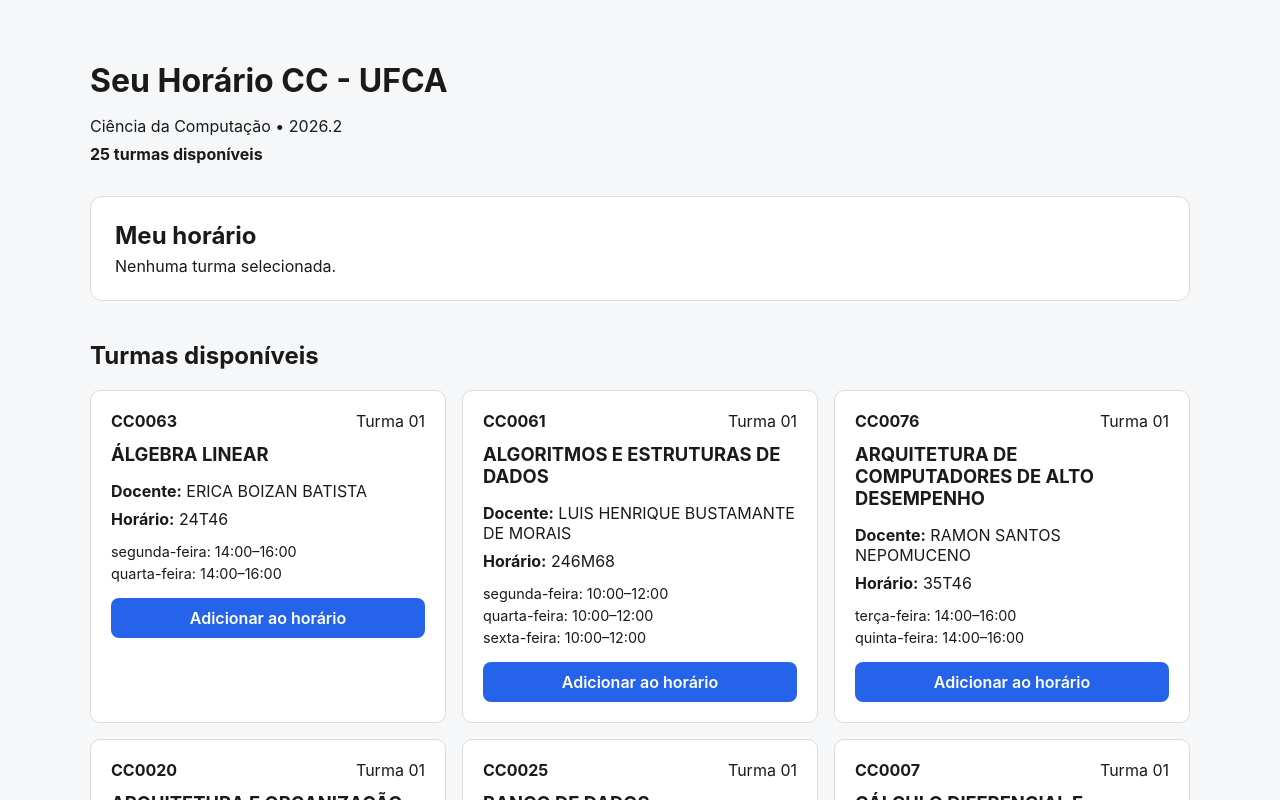
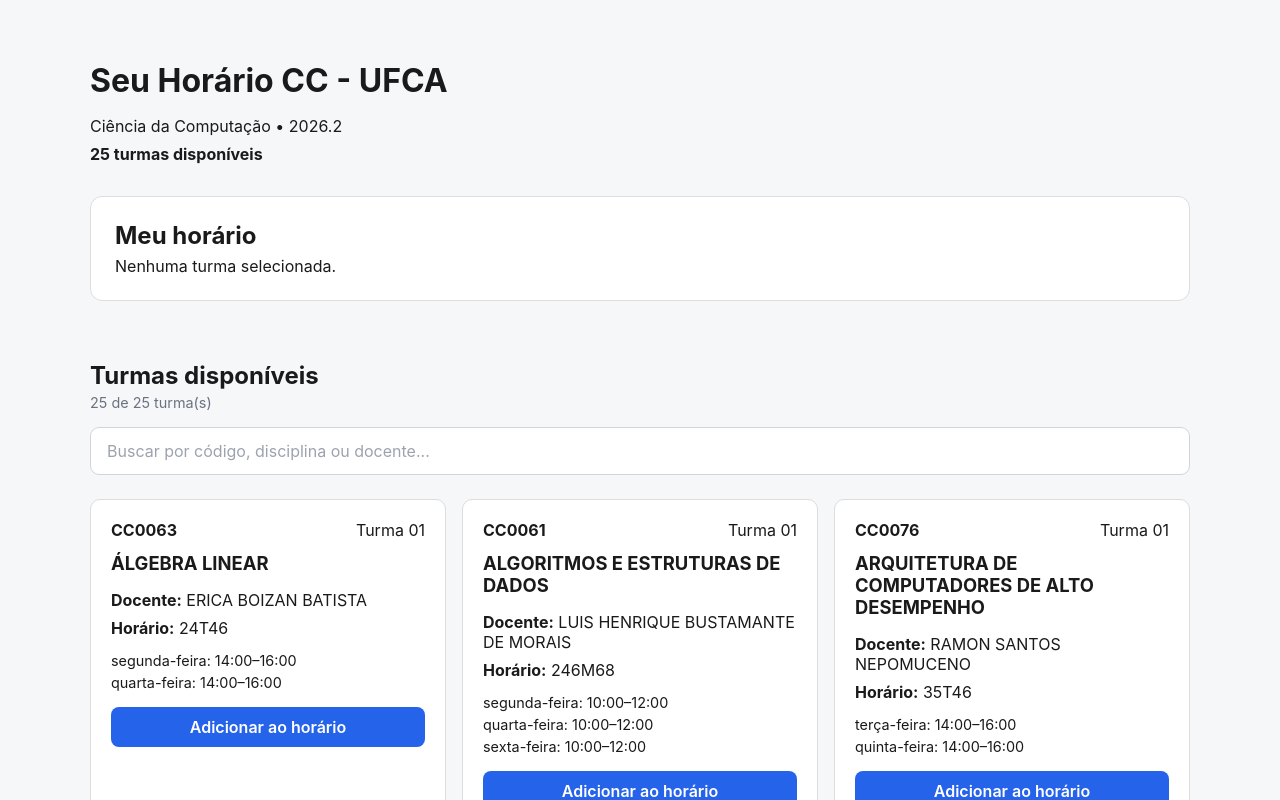
Before and after one commit to IrlanBarros/seu-horario-ufca, a React (Vite) app: page / in a window 1280 px wide. Shown: the top 800 px of the page. Built offline with nearby package versions, Linux system fonts and the light colour scheme.

Commit message:
feat: adiciona busca de turmas por codigo disciplina e docente

```diff
--- a/src/App.css
+++ b/src/App.css
@@ -342,3 +342,66 @@ header p {
   margin-top: auto;
   font-size: 0.7rem;
 }
+
+.turmas-titulo {
+  display: flex;
+  align-items: flex-end;
+  justify-content: space-between;
+  gap: 16px;
+  margin-bottom: 16px;
+}
+
+.turmas-titulo h2 {
+  margin-bottom: 4px;
+}
+
+.turmas-titulo p {
+  margin: 0;
+  color: #6b7280;
+  font-size: 0.9rem;
+}
+
+.busca-container {
+  margin-bottom: 24px;
+}
+
+.campo-busca {
+  width: 100%;
+  padding: 13px 16px;
+
+  border: 1px solid #d1d5db;
+  border-radius: 9px;
+
+  background: #fff;
+  color: #111827;
+
+  font-size: 1rem;
+
+  outline: none;
+}
+
+.campo-busca:focus {
+  border-color: #2563eb;
+  box-shadow: 0 0 0 3px #2563eb20;
+}
+
+.campo-busca::placeholder {
+  color: #9ca3af;
+}
+
+.nenhum-resultado {
+  margin-bottom: 24px;
+  padding: 24px;
+
+  border: 1px solid #e5e7eb;
+  border-radius: 10px;
+
+  background: #fff;
+
+  text-align: center;
+}
+
+.nenhum-resultado p {
+  margin: 6px 0 0;
+  color: #6b7280;
+}
--- a/src/App.tsx
+++ b/src/App.tsx
@@ -16,17 +16,23 @@ function gerarIdTurma(turma: Turma) {
   ].join('|')
 }
 
+function normalizarTexto(texto: string) {
+  return texto
+    .normalize('NFD')
+    .replace(/[\u0300-\u036f]/g, '')
+    .toLowerCase()
+    .trim()
+}
+
 const STORAGE_KEY = 'seu-horario-cc-ufca:2026.2:turmas'
 
 function App() {
   const [dados, setDados] = useState<DadosCurso | null>(null)
   const [erro, setErro] = useState<string | null>(null)
-
   const [selecionadas, setSelecionadas] = useState<Turma[]>([])
-
+  const [busca, setBusca] = useState('')
   const [conflitos, setConflitos] =
     useState<ConflitoHorario[]>([])
-
   const [turmaComConflito, setTurmaComConflito] =
     useState<Turma | null>(null)
 
@@ -171,6 +177,24 @@ function App() {
     )
   }
 
+  const termoBusca = normalizarTexto(busca)
+
+  const turmasFiltradas = dados.turmas.filter((turma) => {
+    if (!termoBusca) {
+      return true
+    }
+
+    const codigo = normalizarTexto(turma.codigo)
+    const disciplina = normalizarTexto(turma.disciplina)
+    const docente = normalizarTexto(turma.docente)
+
+    return (
+      codigo.includes(termoBusca) ||
+      disciplina.includes(termoBusca) ||
+      docente.includes(termoBusca)
+    )
+  })
+
   return (
     <main className="container">
       <header>
@@ -288,12 +312,48 @@ function App() {
       </section>
 
       <section>
-        <h2>
-          Turmas disponíveis
-        </h2>
+
+        <div className="turmas-titulo">
+          <div>
+            <h2>
+              Turmas disponíveis
+            </h2>
+
+            <p>
+              {turmasFiltradas.length} de{' '}
+              {dados.turmas.length} turma(s)
+            </p>
+          </div>
+        </div>
+
+        <div className="busca-container">
+          <input
+            type="search"
+            className="campo-busca"
+            placeholder="Buscar por código, disciplina ou docente..."
+            value={busca}
+            onChange={(event) =>
+              setBusca(event.target.value)
+            }
+            aria-label="Buscar turmas"
+          />
+        </div>
+
+        {turmasFiltradas.length === 0 && (
+          <div className="nenhum-resultado">
+            <strong>
+              Nenhuma turma encontrada
+            </strong>
+
+            <p>
+              Tente pesquisar por outro código,
+              disciplina ou docente.
+            </p>
+          </div>
+        )}
 
         <div className="lista-turmas">
-          {dados.turmas.map((turma) => {
+          {turmasFiltradas.map((turma) => {
           const selecionada =
             turmaEstaSelecionada(turma)
 
```
